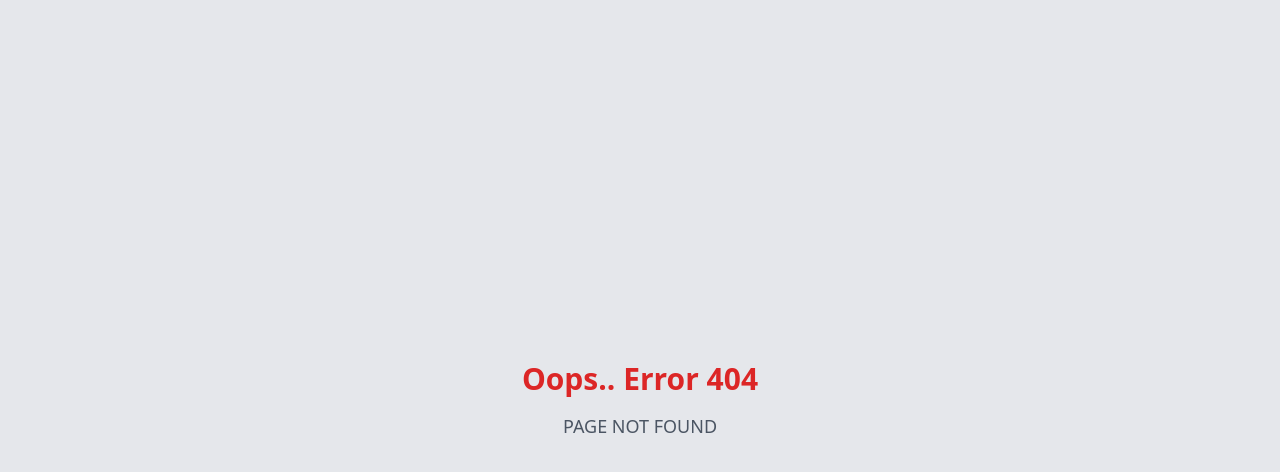
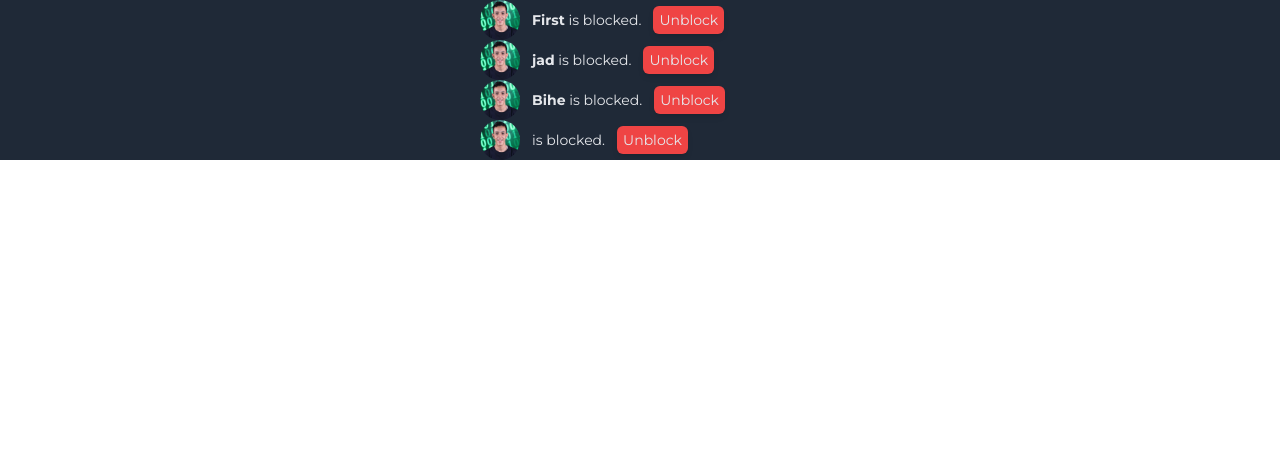
Before and after one commit to ZakNyx/ft_transcendence, a React (Vite) app in the folder frontend/: page /blocklist in a window 1280 px wide. Before the commit this address had no page. Shown: the top 472 px of the page. Built offline with nearby package versions, Linux system fonts and the light colour scheme.

Commit message:
Working on a block list

```diff
--- a/frontend/src/App.tsx
+++ b/frontend/src/App.tsx
@@ -5,13 +5,14 @@ import Profile from "./pages/Profile";
 import Error404 from "./pages/Error404";
 import Settings from "./pages/Settings";
 import Leaderboard from "./pages/Leaderboard";
-import Notification from "./components/Notification";
+import BlockList from "./components/BlockList";
+
 function App() {
   return (
     <Router>
       <Routes>
         <Route path="/" element={<LoginPage />} />
-        <Route path="/notification" element={<Notification />} />
+        <Route path="/blocklist" element={<BlockList  />} />
         <Route path="/home" element={<HomePage />} />
         <Route path="/profile" element={<Profile />} />
         <Route path="/profile/:username" element={<Profile />} />
--- /dev/null
+++ b/frontend/src/components/BlockList.tsx
@@ -0,0 +1,127 @@
+import React from "react";
+
+const BlockList = () => {
+  const blocklists = [
+    {
+      username: "First",
+      picture: "../../public/images/ie-laabb.jpg",
+    },
+    {
+      username: "jad",
+      picture: "../../public/images/ie-laabb.jpg",
+    },
+    {
+      username: "Bihe",
+      picture: "../../public/images/ie-laabb.jpg",
+    },
+    {
+      username: "",
+      picture: "../../public/images/ie-laabb.jpg",
+    },
+    {
+      username: "Ilias",
+      picture: "../../public/images/ie-laabb.jpg",
+    },
+    {
+      username: "Jad",
+      picture: "../../public/images/ie-laabb.jpg",
+    },
+    {
+      username: "Bihe",
+      picture: "../../public/images/ie-laabb.jpg",
+    },
+    {
+      username: "The one tha showed first",
+      picture: "../../public/images/ie-laabb.jpg",
+    },
+    {
+      username: "Ilias",
+      picture: "../../public/images/ie-laabb.jpg",
+    },
+    {
+      username: "Jad",
+      picture: "../../public/images/ie-laabb.jpg",
+    },
+    {
+      username: "Bihe",
+      picture: "../../public/images/ie-laabb.jpg",
+    },
+    {
+      username: "Wassim",
+      picture: "../../public/images/ie-laabb.jpg",
+    },
+    {
+      username: "jad",
+      picture: "../../public/images/ie-laabb.jpg",
+    },
+    {
+      username: "Bihe",
+      picture: "../../public/images/ie-laabb.jpg",
+    },
+    {
+      username: "Wassim",
+      picture: "../../public/images/ie-laabb.jpg",
+    },
+    {
+      username: "Ilias",
+      picture: "../../public/images/ie-laabb.jpg",
+    },
+    {
+      username: "Jad",
+      picture: "../../public/images/ie-laabb.jpg",
+    },
+    {
+      username: "Bihe",
+      picture: "../../public/images/ie-laabb.jpg",
+    },
+    {
+      username: "Wassim",
+      picture: "../../public/images/ie-laabb.jpg",
+    },
+    {
+      username: "Ilias",
+      picture: "../../public/images/ie-laabb.jpg",
+    },
+    {
+      username: "Jad",
+      picture: "../../public/images/ie-laabb.jpg",
+    },
+    {
+      username: "Bihe",
+      picture: "../../public/images/ie-laabb.jpg",
+    },
+    {
+      username: "Wassim",
+      picture: "../../public/images/ie-laabb.jpg",
+    },
+  ];
+  return (
+    <div className="flex justify-center items-center font-montserrat pr-3 pl-3 background-gray">
+      <div className="max-w-screen-md  h-[20vh] w-[25vw] overflow-y-auto">
+        <ul className="text-gray-200">
+          {blocklists.map((blocklist, index) => (
+            <li className="" key={index}>
+              <div className="items-center flex space-x-3">
+                <img
+                  className="w-8 md:w-10 lg:w-10 xl:w-10 h-8 md:h-10 lg:h-10 xl:h-10 rounded-full"
+                  src={blocklist.picture}
+                  alt="User profile picture"
+                />
+                <p className="max-w-[12rem] break-words text-xs xs:text-xs md:text-xs lg:text-sm">
+                  <b>{blocklist.username}</b> is blocked.
+                </p>
+                <div className="">
+                  <button className="rounded-md bg-red-500 hover:bg-red-hover p-1.5 shadow-md text-xs xs:text-xs md:text-xs lg:text-sm">
+                    Unblock
+                  </button>
+                </div>
+              </div>
+            </li>
+          ))}
+        </ul>
+      </div>
+    </div>
+  );
+};
+
+export default BlockList;
```
